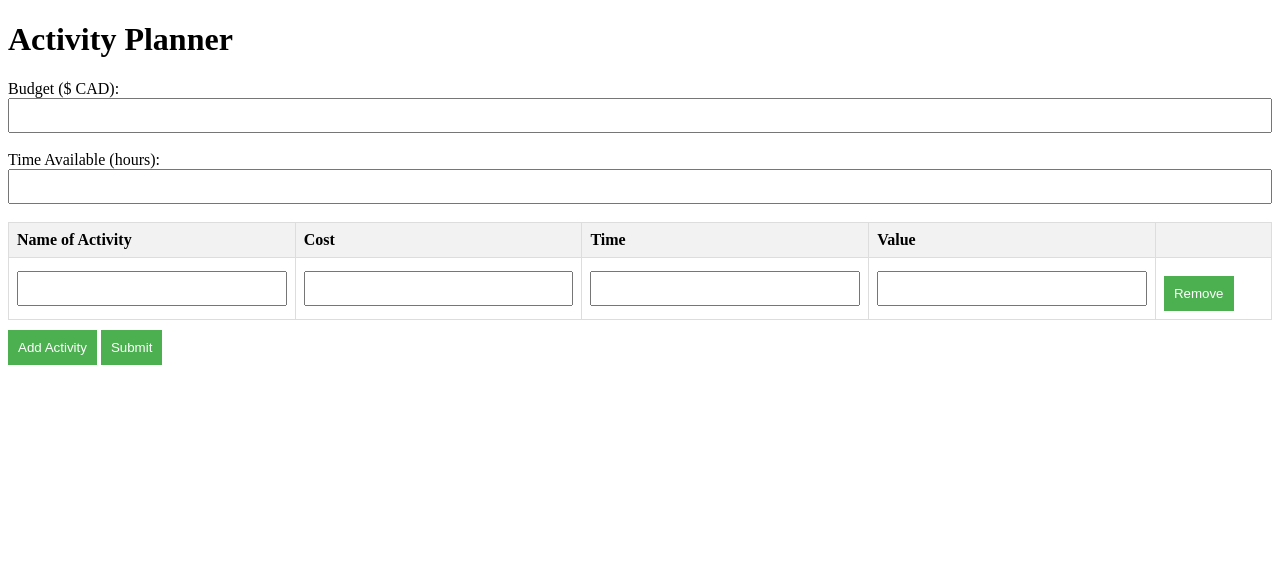
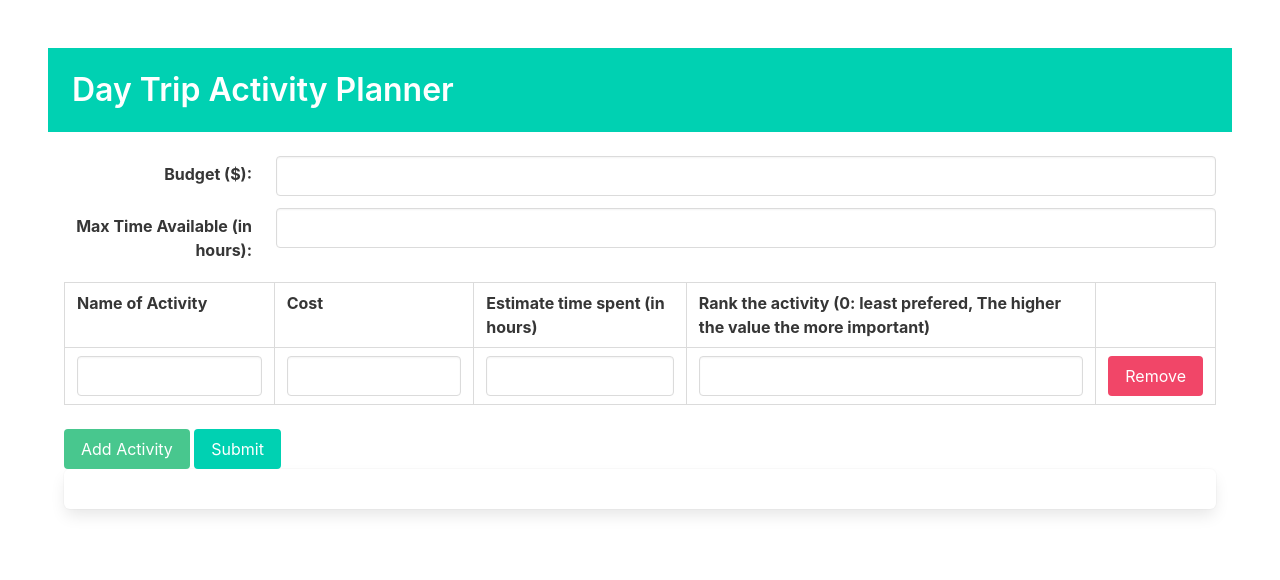
Before and after one commit to InMDev/DayTripPlanner, a Flask app: page / in a window 1280 px wide. Shown: the top 580 px of the page. Run offline with Flask 3, Linux system fonts and the light colour scheme.

Commit message:
Bulma UI

```diff
--- a/app/routes.py
+++ b/app/routes.py
@@ -1,5 +1,5 @@
 # app/routes.py
-from flask import render_template, request, abort
+from flask import render_template, request, abort, render_template_string
 from app import app
 from ortools.linear_solver import pywraplp
 
@@ -93,6 +93,27 @@ def submit(string_activities):
 
             result = create_linear_programming_model(activities, budget, time)
             if result is not None:
-                return "The optimal activities are: " + ', '.join(result)
+                return render_template_string("""
+                    <section class="section">
+                        <div class="container">
+                            <h2 class="title">The Activities within your Budget and Time:</h2>
+                            <table class="table is-bordered is-fullwidth">
+                                <thead>
+                                    <tr>
+                                        <th>Activity</th>
+                                    </tr>
+                                </thead>
+                                <tbody>
+                                    {% for activity in activities %}
+                                    <tr>
+                                        <td>{{ activity }}</td>
+                                    </tr>
+                                    {% endfor %}
+                                </tbody>
+                            </table>
+                        </div>
+                    </section>
+                """, activities=result)
+
             else:
                 return "The problem does not have an optimal solution."
--- a/templates/index.html
+++ b/templates/index.html
@@ -2,92 +2,125 @@
 <html lang="en">
 <head>
     <meta charset="UTF-8">
+    <link rel="stylesheet" href="https://cdnjs.cloudflare.com/ajax/libs/bulma/0.9.3/css/bulma.min.css">
     <meta name="viewport" content="width=device-width, initial-scale=1.0">
-    <title>Activity Planner</title>
+    <title>Day Trip Activity Planner</title>
     <style>
-        table {
-            border-collapse: collapse;
-            width: 100%;
-        }
-        th, td {
-            border: 1px solid #ddd;
-            padding: 8px;
-            text-align: left;
-        }
-        th {
-            background-color: #f2f2f2;
-        }
-        input[type="text"], input[type="number"] {
-            width: 100%;
-            padding: 8px;
-            box-sizing: border-box;
-        }
-        .add-row-btn, .remove-row-btn, .submit-btn {
-            margin-top: 10px;
-            padding: 10px;
-            background-color: #4CAF50;
-            color: white;
-            border: none;
-            cursor: pointer;
+        #activityTable {
+            margin-top: 20px;
         }
 
     </style>
+</head><!DOCTYPE html>
+<html lang="en">
+<head>
+    <meta charset="UTF-8">
+    <link rel="stylesheet" href="https://cdnjs.cloudflare.com/ajax/libs/bulma/0.9.3/css/bulma.min.css">
+    <meta name="viewport" content="width=device-width, initial-scale=1.0">
+    <title>Day Trip Activity Planner</title>
+    <style>
+        #activityTable {
+            margin-top: 20px;
+        }
+        #notificationContainer {
+            /*Center in the screen*/
+            position: fixed;
+            top: 50%;
+            left: 50%;
+            transform: translate(-50%, -50%);
+
+            /*Make it blox*/
+            width: 50%;
+            max-width: 500px;
+
+            z-index: 9999; /* Ensure it appears above other content */
+        }
+    </style>
 </head>
 <body>
-    <h1>Activity Planner</h1>
+    <section class="section">
+        <div class="hero is-small is-primary">
+            <div class="hero-body">
+                <h1 class="title">Day Trip Activity Planner</h1>
+            </div>
+        </div>
+
+        <div class="container pt-5">
             <form id="activityForm">
-        <label for="budget">Budget ($ CAD):</label>
-        <input type="number" id="budget" name="budget" required><br><br>
+                <div class="field is-horizontal">
+                    <div class="field-label is-normal">
+                        <label class="label" for="budget">Budget ($):</label>
+                    </div>
+                    <div class="field-body">
+                        <div class="field">
+                            <input class="input" type="number" id="budget" name="budget" required>
+                        </div>
+                    </div>
+                </div>
 
-        <label for="time">Time Available (hours):</label>
-        <input type="number" id="time" name="time" required><br><br>
+                <div class="field is-horizontal">
+                    <div class="field-label is-normal">
+                        <label class="label" for="time">Max Time Available (in hours):</label>
+                    </div>
+                    <div class="field-body">
+                        <div class="field">
+                            <input class="input" type="number" id="time" name="time" required>
+                        </div>
+                    </div>
+                </div>
 
-        <table id="activityTable">
+                <table id="activityTable" class="table is-bordered is-fullwidth">
+                    <thead>
                         <tr>
                             <th>Name of Activity</th>
                             <th>Cost</th>
-                <th>Time</th>
-                <th>Value</th>
+                            <th>Estimate time spent (in hours)</th>
+                            <th>Rank the activity (0: least prefered, The higher the value the more important)</th>
                             <th></th> <!-- Empty header for remove button -->
                         </tr>
+                    </thead>
+                    <tbody>
                         <tr>
-                <td><input type="text" name="activityName[]"></td>
-                <td><input type="number" name="activityCost[]"></td>
-                <td><input type="number" name="activityTime[]"></td>
-                <td><input type="number" name="activityValue[]"></td>
-                <td><button type="button" class="remove-row-btn" onclick="removeRow(this)">Remove</button></td>
+                            <td><input class="input" type="text" name="activityName[]"></td>
+                            <td><input class="input" type="number" name="activityCost[]"></td>
+                            <td><input class="input" type="number" name="activityTime[]"></td>
+                            <td><input class="input" type="number" name="activityValue[]"></td>
+                            <td><button type="button" class="button is-danger remove-row-btn" onclick="removeRow(this)">Remove</button></td>
                         </tr>
+                    </tbody>
                 </table>
-        <button type="button" class="add-row-btn" onclick="addRow()">Add Activity</button>
-        <button type="button" class="submit-btn" onclick="submitForm()">Submit</button>
+                <button type="button" class="button is-success add-row-btn" onclick="addRow()">Add Activity</button>
+                <button type="button" class="button is-primary submit-btn" onclick="submitForm()">Submit</button>
             </form>
 
-    <div id="activitiesTable"></div>
+            <div id="activitiesTable" class="box"></div>
+            <div id="notificationContainer"></div>
 
-    <div id="sortedActivities"></div>
+        </div>
+    </section>
 
     <script>
         function addRow() {
-            var table = document.getElementById("activityTable");
-            var row = table.insertRow(-1);
-            var cells = [];
-            for (var i = 0; i < 4; i++) {
-                cells[i] = row.insertCell(i);
-                cells[i].innerHTML = '<input type="text" name="activityName[]">';
-            }
-            var removeCell = row.insertCell(4);
-            removeCell.innerHTML = '<button type="button" class="remove-row-btn" onclick="removeRow(this)">Remove</button>';
+            var table = document.getElementById("activityTable").getElementsByTagName('tbody')[0];
+            var newRow = table.insertRow();
+            newRow.innerHTML = `
+                <td><input class="input" type="text" name="activityName[]"></td>
+                <td><input class="input" type="number" name="activityCost[]"></td>
+                <td><input class="input" type="number" name="activityTime[]"></td>
+                <td><input class="input" type="number" name="activityValue[]"></td>
+                <td><button type="button" class="button is-danger remove-row-btn" onclick="removeRow(this)">Remove</button></td>
+            `;
         }
 
         function removeRow(btn) {
-            var row = btn.parentNode.parentNode;
+            var row = btn.closest('tr');
             row.parentNode.removeChild(row);
         }
 
         function submitForm() {
             console.log("Submitting form...");
 
-            //Create a string builder to store the data of the table where each row is seperated by ; and each column is seperated by ,
+            // Create a string builder to store the data of the table where each row is separated by ; and each column is separated by ,
             var stringBuilder = "";
             var table = document.getElementById("activityTable");
             for (var i = 1, row; row = table.rows[i]; i++) {
@@ -99,7 +132,8 @@
                 }
                 stringBuilder += ";";
             }
-            console.log(stringBuilder);
+
+
 
             var form = document.getElementById("activityForm");
             var formData = new FormData(form);
@@ -110,14 +144,8 @@
                     if (xhr.status === 200) {
                         console.log("Form submission successful.");
                         var response = xhr.responseText;
-                        var sortedActivitiesDiv = document.getElementById("sortedActivities");
                         var activitiesTableDiv = document.getElementById("activitiesTable");
-                        if (response.startsWith("The problem does not have an optimal solution.")) {
-                            sortedActivitiesDiv.innerHTML = "<p>" + response + "</p>";
-                        } else {
-                            // Assuming the response is a string of HTML representing the table
                         activitiesTableDiv.innerHTML = response;
-                        }
                     } else {
                         console.error("Form submission failed with status code: " + xhr.status);
                     }
```
Lines whose indentation alone changed are shown as unchanged.
